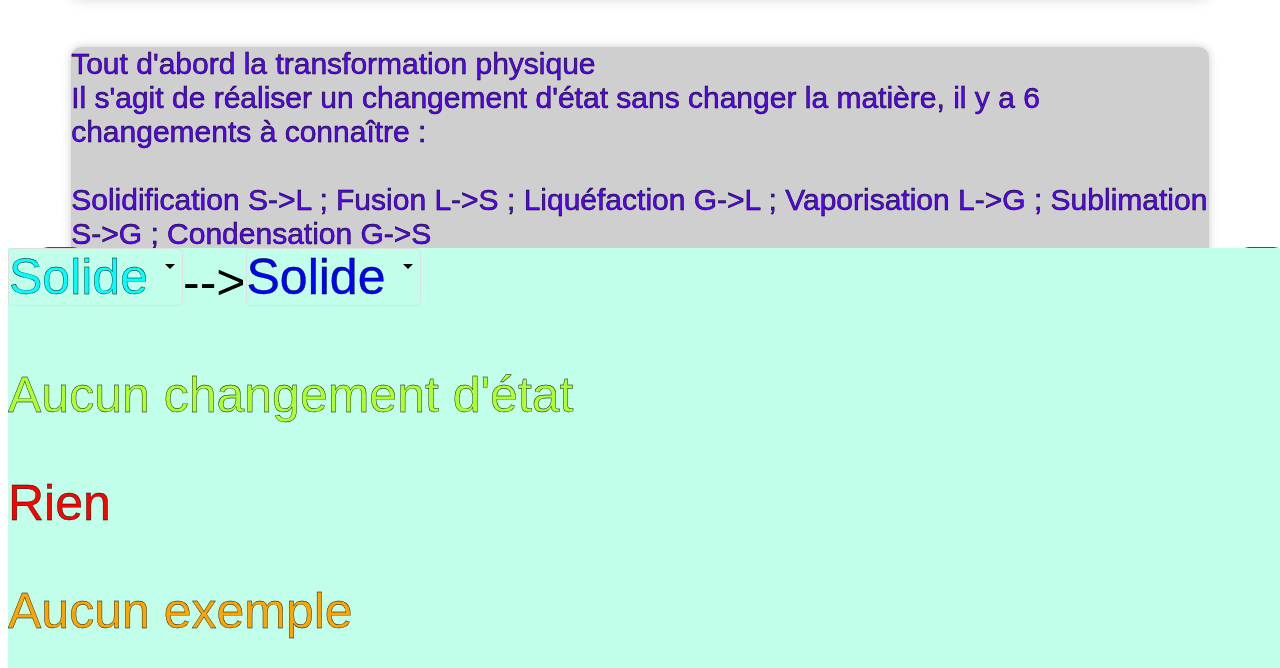
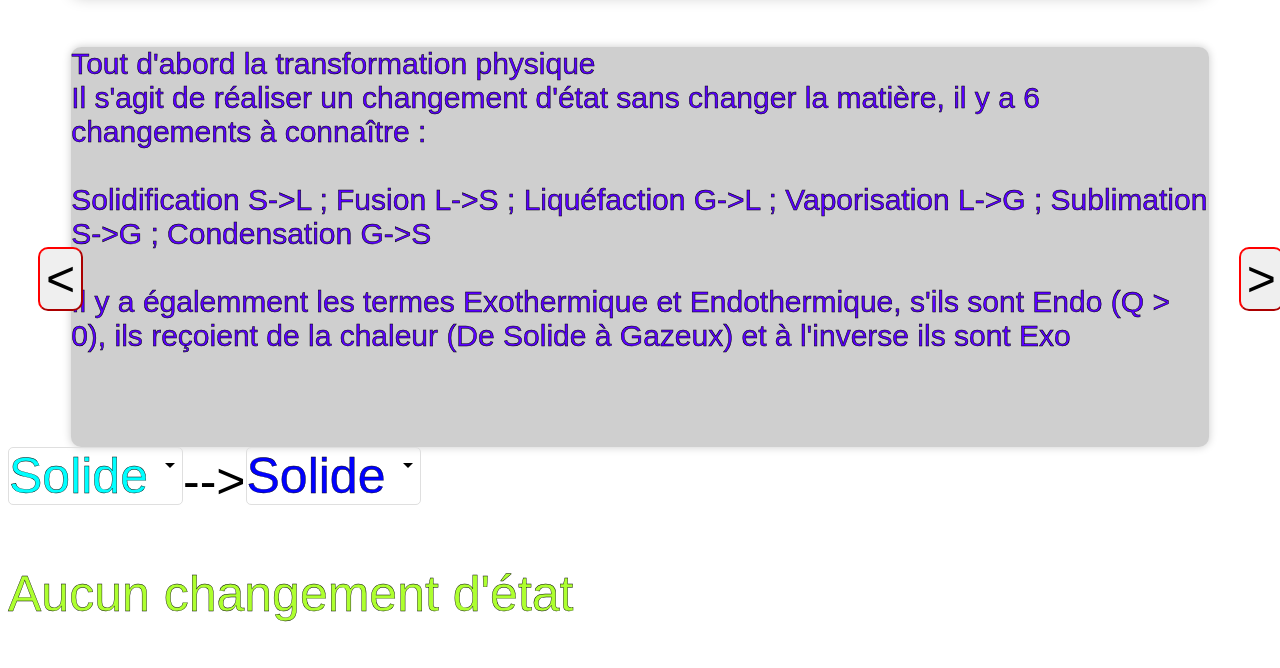
Before and after one commit to Xitef156/Web, a website: page index.html in a window 1280 px wide. Shown: the part 552-1220 px from the top of the page. Drawn offline with Linux system fonts and the light colour scheme; a web font is replaced by a local one.

Commit message:
Update index.html

```diff
--- a/index.html
+++ b/index.html
@@ -166,7 +166,7 @@
 </div>
 	<iframe hidden="true" id="Video" width="1280" height="720" style="margin-top: 50px;margin-left: 18%;" src="https://www.youtube.com/embed/VZVBS4OwwlE" title="YouTube video player" frameborder="0" allow="accelerometer; autoplay; clipboard-write; encrypted-media; gyroscope; picture-in-picture" allowfullscreen></iframe>
 	<iframe hidden="true" id="video" width="1280" height="720" style="margin-top: 50px;margin-left: 18%;" src="https://www.youtube.com/embed/yzj6Vnu3qng" title="YouTube video player" frameborder="0" allow="accelerometer; autoplay; clipboard-write; encrypted-media; gyroscope; picture-in-picture" allowfullscreen></iframe>
-	<div id="select" style="background-color: rgb(193, 255, 234);top: 100%;position: absolute;width: 100%;">
+	<div id="select" style="margin-top: auto;position: relative;width: 50%;height: 50%;">
 	<select id="first" style="float: left;color: aqua;-webkit-text-stroke: black 0.4px;" onchange="Selector()">
 		<option value="1">Solide</option>1
 		<option value="2">Liquide</option>
```
